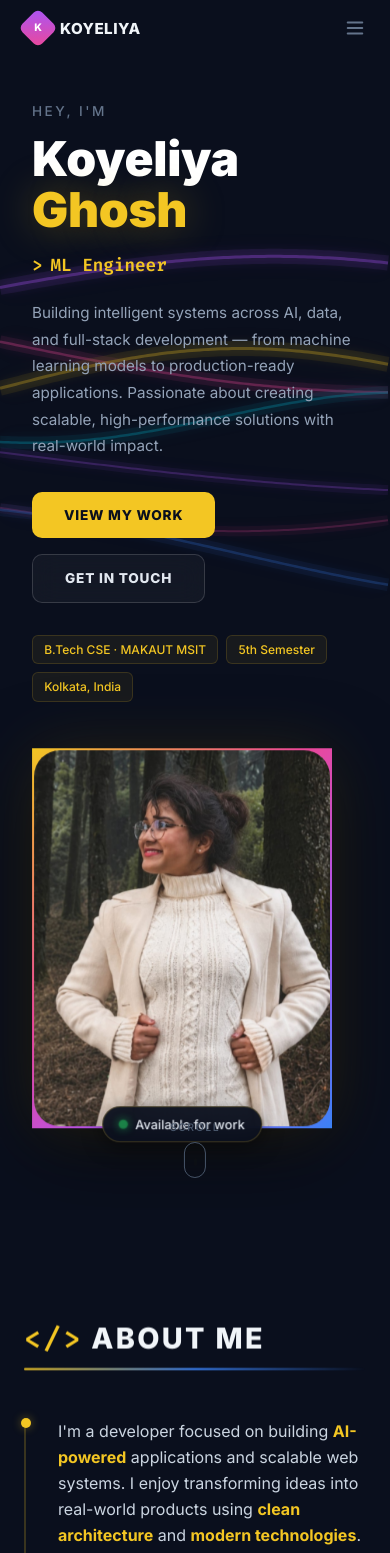
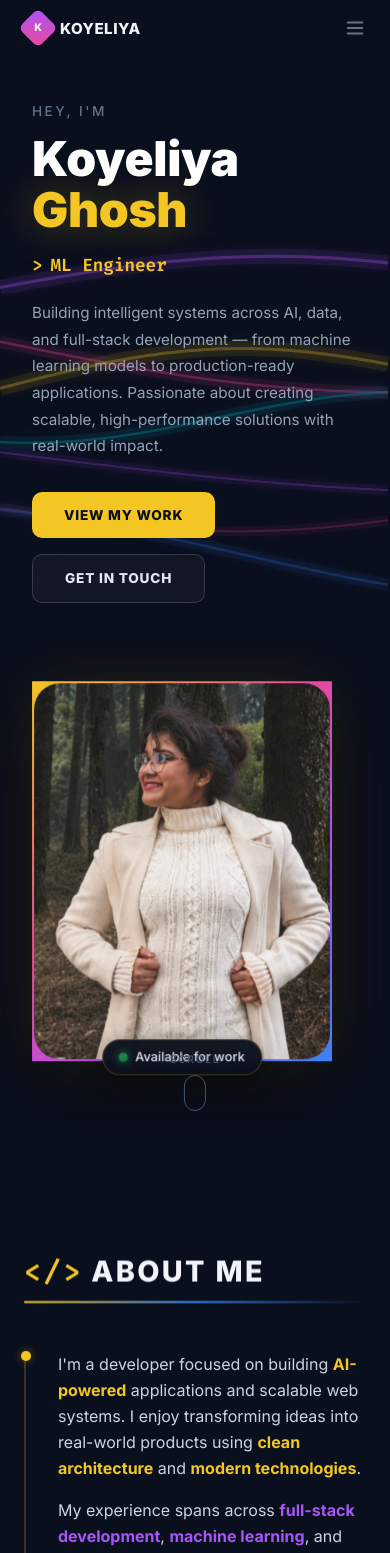
Before and after one commit to KoyeliyaGhosh/-portfolio-website, a React (Vite) app: page / in a window 390 px wide. Shown: the top 1553 px of the page. Built offline with nearby package versions, Linux system fonts and the light colour scheme.

Commit message:
style: final design polish and projects list update to 9 projects total

```diff
--- a/src/components/Experience.jsx
+++ b/src/components/Experience.jsx
@@ -153,7 +153,7 @@ export default function Experience() {
             return (
               <div key={i} className={`reveal d${(i % 6) + 1} relative pl-12 md:pl-[300px] pb-16 last:pb-0`}>
                 {/* The dot */}
-                <div className="absolute left-[12px] md:left-[240px] top-1.5 w-7 h-7 bg-[#0a0f1d] border-2 border-slate-700 rounded-full flex items-center justify-center z-10 transition-transform duration-300 hover:scale-110">
+                <div className="absolute left-[12px] md:left-[240px] top-1.5 w-7 h-7 bg-[#0a0f1d] border-2 border-slate-500 rounded-full flex items-center justify-center z-10 transition-transform duration-300 hover:scale-110">
                   <div className="w-2.5 h-2.5 bg-white rounded-full" />
                 </div>
 
--- a/src/components/Hero.jsx
+++ b/src/components/Hero.jsx
@@ -104,12 +104,7 @@ export default function Hero() {
             </button>
           </div>
 
-          {/* Tags */}
-          <div style={{ display: 'flex', flexWrap: 'wrap', gap: '0.5rem' }}>
-            {['B.Tech CSE · MAKAUT MSIT', '5th Semester', 'Kolkata, India'].map(t => (
-              <span key={t} className="tag">{t}</span>
-            ))}
-          </div>
+
         </div>
 
         {/* RIGHT: Profile */}
--- a/src/components/Projects.jsx
+++ b/src/components/Projects.jsx
@@ -52,6 +52,30 @@ const projects = [
     hf: 'https://huggingface.co/koyelog',
     image: 'https://images.unsplash.com/photo-1470225620780-dba8ba36b745?w=600&auto=format&fit=crop&q=80',
     color: '#06b6d4' // Cyan
+  },
+  {
+    num: '07', title: 'Dhruv AI', category: 'Multi-model AI',
+    tech: ['T5', 'BART', 'EfficientNetV2', 'Keras'],
+    desc: 'Multi-model AI ecosystem for tourism — monument recognition, itinerary generation, hotel recommendation, sentiment analysis and forecasting.',
+    github: 'https://github.com/koyeliya2004',
+    image: 'https://images.unsplash.com/photo-1488646953014-85cb44e25828?w=600&auto=format&fit=crop&q=80',
+    color: '#f3c623' // Gold
+  },
+  {
+    num: '08', title: 'ReviewCoder', category: 'Full Stack',
+    tech: ['React', 'TypeScript', 'Node.js', 'LLM'],
+    desc: 'AI-powered code review platform for developers. Bug detection reports, code quality recommendations with secure backend architecture.',
+    github: 'https://github.com/koyeliya2004',
+    image: 'https://images.unsplash.com/photo-1555066931-4365d14bab8c?w=600&auto=format&fit=crop&q=80',
+    color: '#06b6d4' // Cyan
+  },
+  {
+    num: '09', title: 'Voxel Art Generator v3.0', category: '3D / WebGL',
+    tech: ['Three.js', 'React', 'Groq API', 'WebGL'],
+    desc: 'AI-powered 3D voxel art generation platform with animated Three.js environments and procedural rendering systems.',
+    github: 'https://github.com/koyeliya2004',
+    image: 'https://images.unsplash.com/photo-1618005182384-a83a8bd57fbe?w=600&auto=format&fit=crop&q=80',
+    color: '#a855f7' // Purple
   }
 ];
 
```
